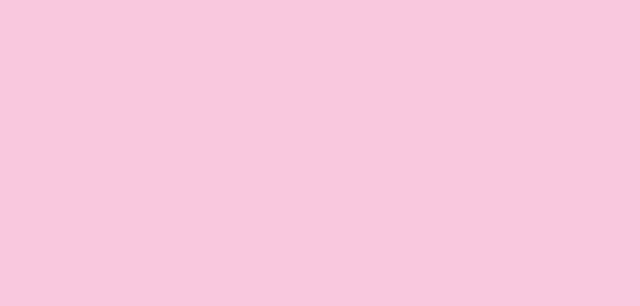
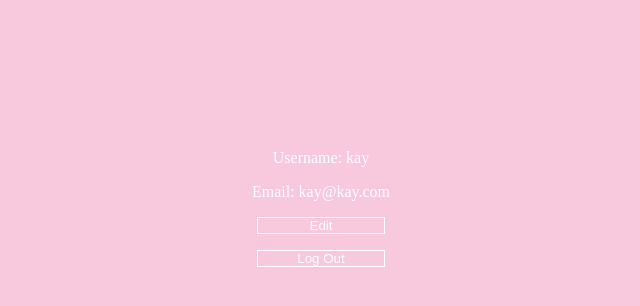
Before and after one commit to JaeBrian/divvy, a React app: page /profile in a window 1280 px wide. Before the commit this address had no page. Shown: the top 306 px of the page, without its empty margins (319-959 px from the left). Built offline with nearby package versions, Linux system fonts and the light colour scheme.

Commit message:
add profile modal page

```diff
--- a/src/client/App.jsx
+++ b/src/client/App.jsx
@@ -3,6 +3,7 @@ import { BrowserRouter as Router, Route, Routes } from 'react-router-dom';
 import SubDash from './components/SubDash';
 import CustomPlan from './components/CustomPlan';
 import AddSub from './components/AddSub';
+import Profile from './components/Profile';
 const App = () => {
   return (
     <Router>
@@ -10,6 +11,7 @@ const App = () => {
         <Route path="/subdash" element={<SubDash />} />
         <Route path="/customplan" element={<CustomPlan />} />
         <Route path="/addsub" element={<AddSub />} />
+        <Route path="/profile" element={<Profile />} />
       </Routes>
     </Router>
   );
--- a/src/client/components/Profile.jsx
+++ b/src/client/components/Profile.jsx
@@ -1,5 +1,120 @@
+import React, { useState } from 'react';
+import { useSelector, useDispatch } from 'react-redux';
+import Button from '../common/Button';
+import '../styles/Profile.scss';
+
+// mock user for testing. delete in mvp
+const user = {
+  username: 'kay',
+  email: 'kay@kay.com',
+};
+
+// Profile "Modal" showing username, email, save, and logout
 const Profile = () => {
-    // Profile "Modal" showing username, email, save, and logout
+  const [isEditing, setIsEditing] = useState(false);
+  const [editedUsername, setEditedUsername] = useState('');
+  const [editedEmail, setEditedEmail] = useState('');
+
+  // need to update with redux states
+  // const dispatch = useDispatch();
+  // const user = useSelector(selectUser);
+
+  // 'save' button handler to allow users to update their info
+  const handleSaveButtonClick = async (e) => {
+    e.preventDefault();
+
+    try {
+      // handle bad input
+      if (editedUsername === '' || editedEmail === '') {
+        throw new Error('Invalid username or email');
+      }
+
+      // need to update endpoint to update user's existing username and/or email
+      //   const response = await fetch('http://localhost:8000/', {
+      //     method: 'POST',
+      //     headers: {
+      //       'Content-Type': 'application/json',
+      //     },
+      //     body: JSON.stringify(userData),
+      //     // credentials: 'include',
+      //   });
+
+      //   if (!response.ok) throw new Error('Failed to update user information');
+
+      setIsEditing(false);
+      setEditedUsername('');
+      setEditedEmail('');
+
+      // update user data
+      // dispatch(updateUser(userData));
+    } catch (error) {
+      // need to handle eror
+      console.log(error);
+    }
+  };
+
+  // 'logout' button handler
+  const handleLogout = async () => {
+    // do we need logout route in backend?
+    // if yes, update route
+    const response = await fetch('http://localhost:8000/', {
+      method: 'POST',
+      // credentials: 'include',
+    });
+
+    if (!response.ok) throw new Error('Failed to logout');
+
+    // clear Redux state
+    // dispatch(logoutUser());
+  };
+
+  return (
+    // need to update with redux states
+    <div className="profile-container">
+      {/* may need to add default/fallback picture to the src */}
+      {/* <img
+        src={user.picture}
+        alt="profile picture"
+        className="profile-picture"
+      /> */}
+
+      {isEditing ? (
+        <div className="profile-edit-container">
+          <div className="profile-input-container">
+            <input
+              type="text"
+              value={editedUsername}
+              onChange={(e) => setEditedUsername(e.target.value)}
+              placeholder="New Username"
+            />
+            <input
+              type="email"
+              value={editedEmail}
+              onChange={(e) => setEditedEmail(e.target.value)}
+              placeholder="New Email"
+            />
+          </div>
+          <Button
+            text="Save"
+            onClick={handleSaveButtonClick}
+            className="profile-save-button"
+          />
+        </div>
+      ) : (
+        <div>
+          <p>Username: {user.username}</p>
+          <p>Email: {user.email}</p>
+          <Button text="Edit" onClick={() => setIsEditing(true)} />
+        </div>
+      )}
+
+      <Button
+        text="Log Out"
+        onClick={handleLogout}
+        className="profile-logout-button"
+      />
+    </div>
+  );
 };
 
 export default Profile;
--- /dev/null
+++ b/src/client/styles/Profile.scss
@@ -0,0 +1,47 @@
+.profile-container {
+  display: flex;
+  flex-direction: column;
+  justify-content: center;
+  align-items: center;
+  margin: auto;
+  height: 50vh;
+  width: 50vw;
+  text-align: center;
+
+  .profile-input-container {
+    display: flex;
+    flex-direction: column;
+    justify-content: center;
+    align-items: center;
+  }
+
+  p {
+    margin-top: 1rem;
+  }
+
+  input {
+    width: 10vw;
+    margin-top: 1rem;
+    border: 1px solid #fff;
+  }
+
+  input::placeholder {
+    text-align: center;
+    border: 1px solid #fff;
+  }
+
+  button {
+    width: 10vw;
+    margin-top: 1rem;
+    border: 1px solid #fff;
+    transition: all 0.5s ease;
+    cursor: pointer;
+  }
+
+  button:hover {
+    border: 1px solid #f8c8dc;
+    color: #f8c8dc;
+    background-color: #fff;
+    transform: scale(1.1);
+  }
+}
```
